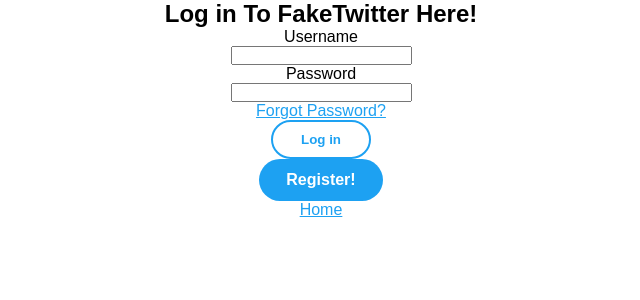
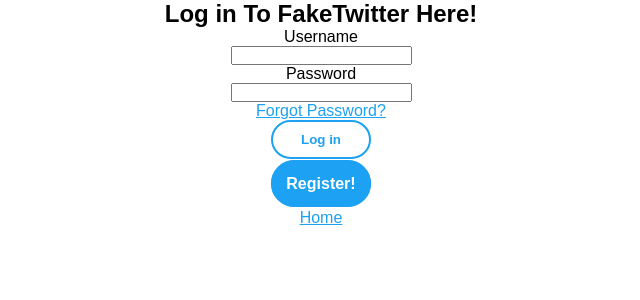
Before and after one commit to lucasdpau/twitclone, a Django app: page / in a window 1280 px wide. Shown: the part 18-318 px from the top of the page, without its empty margins (319-959 px from the left). Run offline with Django 3.2, Linux system fonts and the light colour scheme.

Commit message:
made buttons on login more similar

```diff
--- a/app1/static/app1/styles.css
+++ b/app1/static/app1/styles.css
@@ -53,24 +53,26 @@ a {
 	transition: 0.2s;
 }
 
+
+.register_button_wrapper {
+	margin: 1em;
+}
+
 .register_button {
 	padding: 0.75em;
-	margin: 0 auto;
 	width: 100px;
 	background-color: rgb(29, 161, 242);
 	color: white;
 	border-radius: 100px;
+	border-color: rgb(29, 161, 242);
+	border-style: solid;
 	font-weight: bold;
-}
-
-
-.register_button a {
-	color: white;
 	text-decoration: none;
 }
 
 .register_button:hover {
 	background-color: rgba(25, 131, 202, 0.9);
+	border-color: rgba(25, 131, 202, 0.9);
 	transition: 0.2s;
 }
 
--- a/app1/templates/login.html
+++ b/app1/templates/login.html
@@ -26,13 +26,14 @@
 			<div>
                			<a href="FORGOTPASSWORD">Forgot Password?</a>
 			</div>
-                        <input class="button" type="submit" value="Log in">
+			<div>
+	                	<input class="button" type="submit" value="Log in">
+			</div>
+			<div class="register_button_wrapper">
+				<a class="register_button" href="{% url 'register' %}">Register!</a>
+			</div>
                     </div>
                 </form>
-            </div>
-
-            <div class="register_button">
-                <a href="{% url 'register' %}">Register!</a>
             </div>
             <div>
                 <a href="{% url 'index' %}">Home</a>
```
